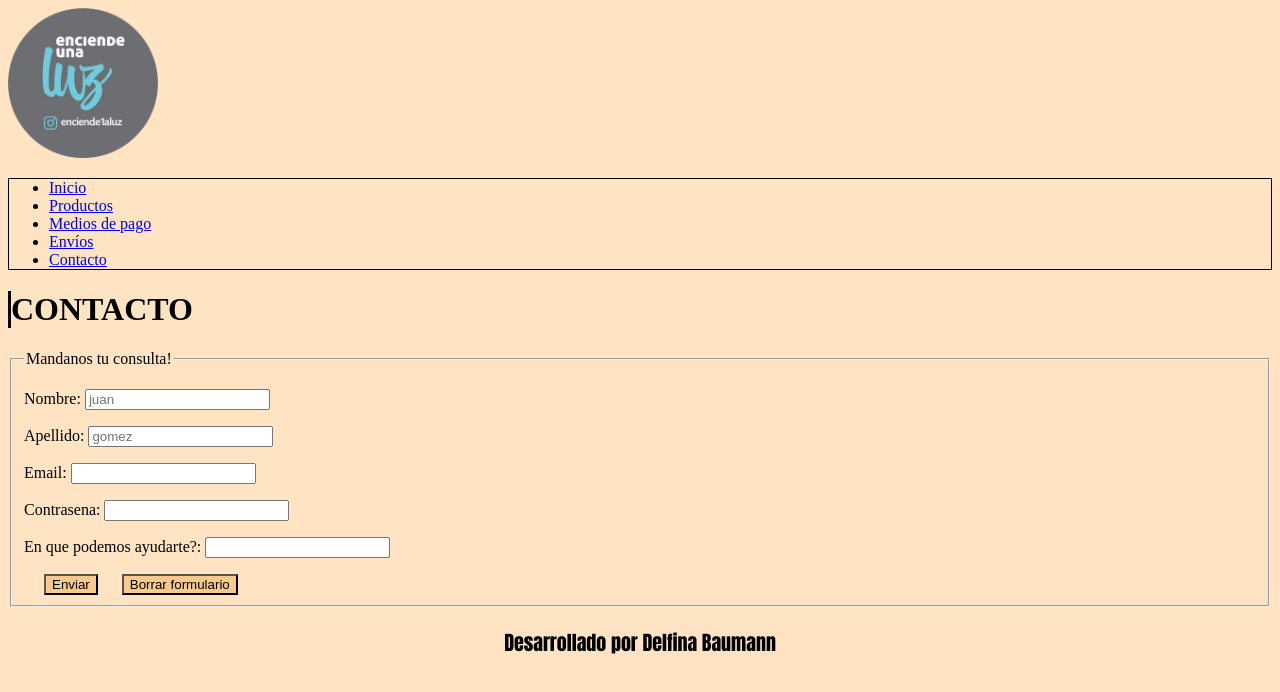
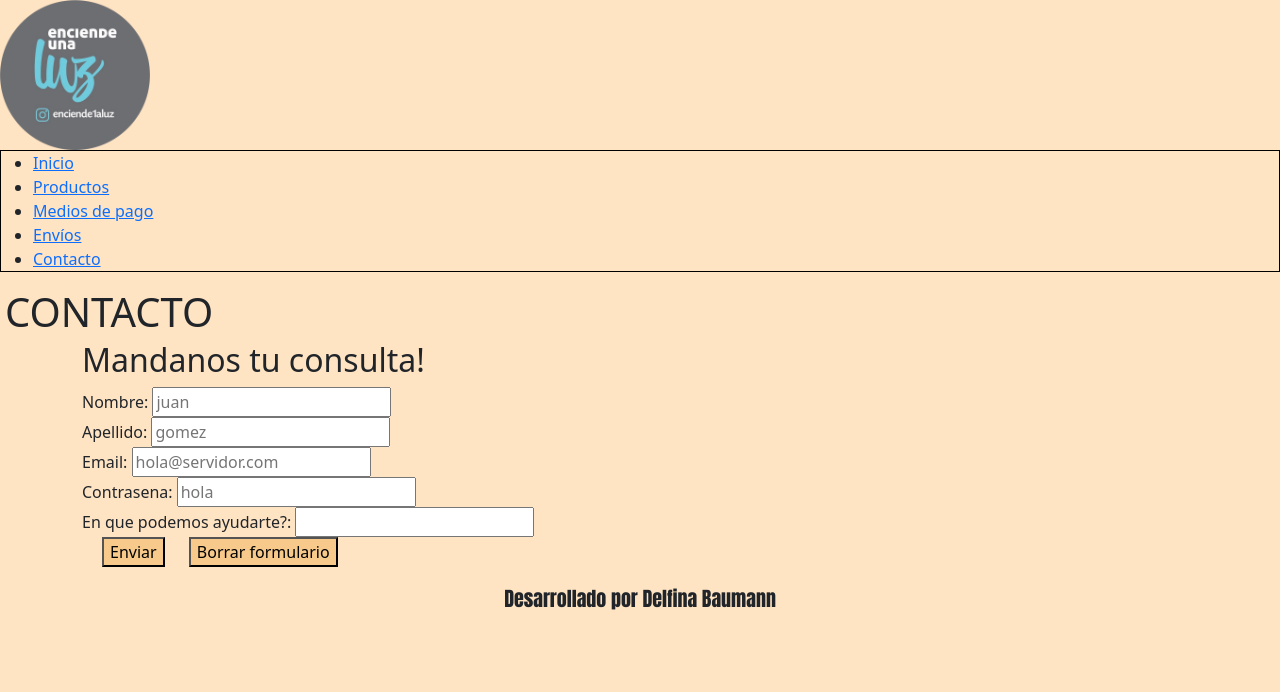
Before and after one commit to delfina-baumann/enciende1luz-git, a plain HTML site: page pages/contacto.html in a window 1280 px wide. Drawn offline with Linux system fonts and the light colour scheme.

Commit message:
Aplicando bootstrap a las 5 paginas

```diff
--- a/css/estilos.css
+++ b/css/estilos.css
@@ -52,10 +52,6 @@ footer h2{
 
 main h4{
     padding: 50px;
-}
-
-body header{
-    border-left: solid 3px black;
 }
 
 main p{
@@ -153,6 +149,7 @@ main{
 .cards{
     height: 50px;
     width: 10%;
+    margin: 10px;
 }
 
 .img-main{
@@ -187,3 +184,19 @@ main{
     height: 50px;
     width: 25%;
 }
+
+.list{
+    margin-left: 30px;
+}
+
+h1{
+    margin: 5px;
+}
+
+h4{
+    margin-left: 10px;
+}
+
+h3{
+    margin-left: 10px;
+}
--- a/pages/contacto.html
+++ b/pages/contacto.html
@@ -4,6 +4,9 @@
     <meta charset="UTF-8">
     <meta http-equiv="X-UA-Compatible" content="IE=edge">
     <meta name="viewport" content="width=device-widht, initial-scale=1.0">
+    <!--bootstrap-->
+    <link rel="stylesheet" href="../libs/css/bootstrap.min.css">
+    <!--hoja de estilos de manera externa-->
     <link rel="stylesheet" href="../css/estilos.css">
     <tittle><CONTACTO></tittle>
 </head>
@@ -29,48 +32,47 @@
             <h1>CONTACTO</h1>
         </header>
 
-        <form action="procesar.php" name="contacto" method="post">
-            <fieldset>
-                <legend>Mandanos tu consulta!</legend>
+        <div class="container">
+            <h2>Mandanos tu consulta!</h2>
+            <form action="#">
 
-                <p>
-                <label>Nombre:
+                <div class="form-group">
+                    <label for="name">Nombre:</label>
                         <input type="text" name="nombre" placeholder="juan" required>
-                </label>
-                </p>
+                </div>
 
-                <p>
-                <label>Apellido:
+                <div class="form-group">
+                    <label>Apellido: </label>
                         <input type="text" name="apellido" placeholder="gomez" required>
-                </label>
-                </p>
+                </div>
 
-                <p>
-                <label>Email:
-                    <input type="email" name="email" placehold="hola@servidor.com" required>
-                </label>
-                </p>
+                <div class="form-group">
+                    <label>Email:</label>
+                        <input type="email" name="email" placeholder="hola@servidor.com" required>
+                </div>
 
-                <p>
-                <label>Contrasena:
-                    <input type="password" name="contrasena" placehold="hola" required>
-                </label>
-                </p>
+                <div class="form-group">
+                    <label>Contrasena:</label>
+                        <input type="password" name="contrasena" placeholder="hola" required>
+                </div>
 
-                <p>
-                <label>En que podemos ayudarte?:
+                <div class="form-group">
+                    <label>En que podemos ayudarte?:</label>
                         <input type="text" required>
-                </label>
-                </p>
+                </div>
 
                     <button type="submit">Enviar</button>
                     <button type="reset">Borrar formulario</button>
 
-            </fieldset>
             </form>
+        </div>
+
 
     <footer>
         <h2>Desarrollado por Delfina Baumann</h2>
     </footer>
+
+    <script src="../libs/js/bootstrap.bundle.min.js"></script>
+
 </body>
 </html>
```
Also changed, not shown: pages/envios.html (+8 -2 lines), pages/medios-de-pago.html (+9 -3 lines). Lines whose indentation alone changed are shown as unchanged.
